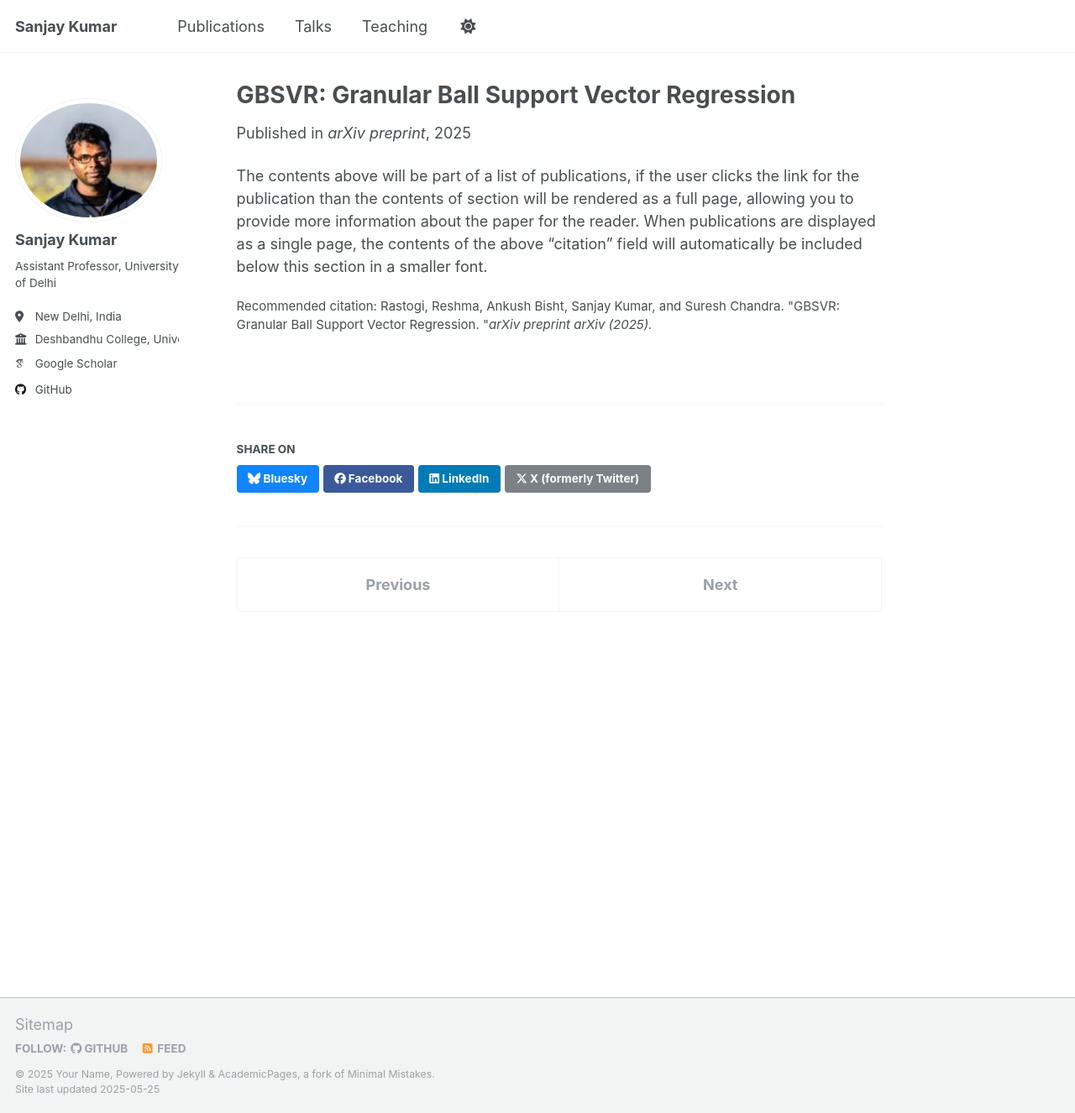
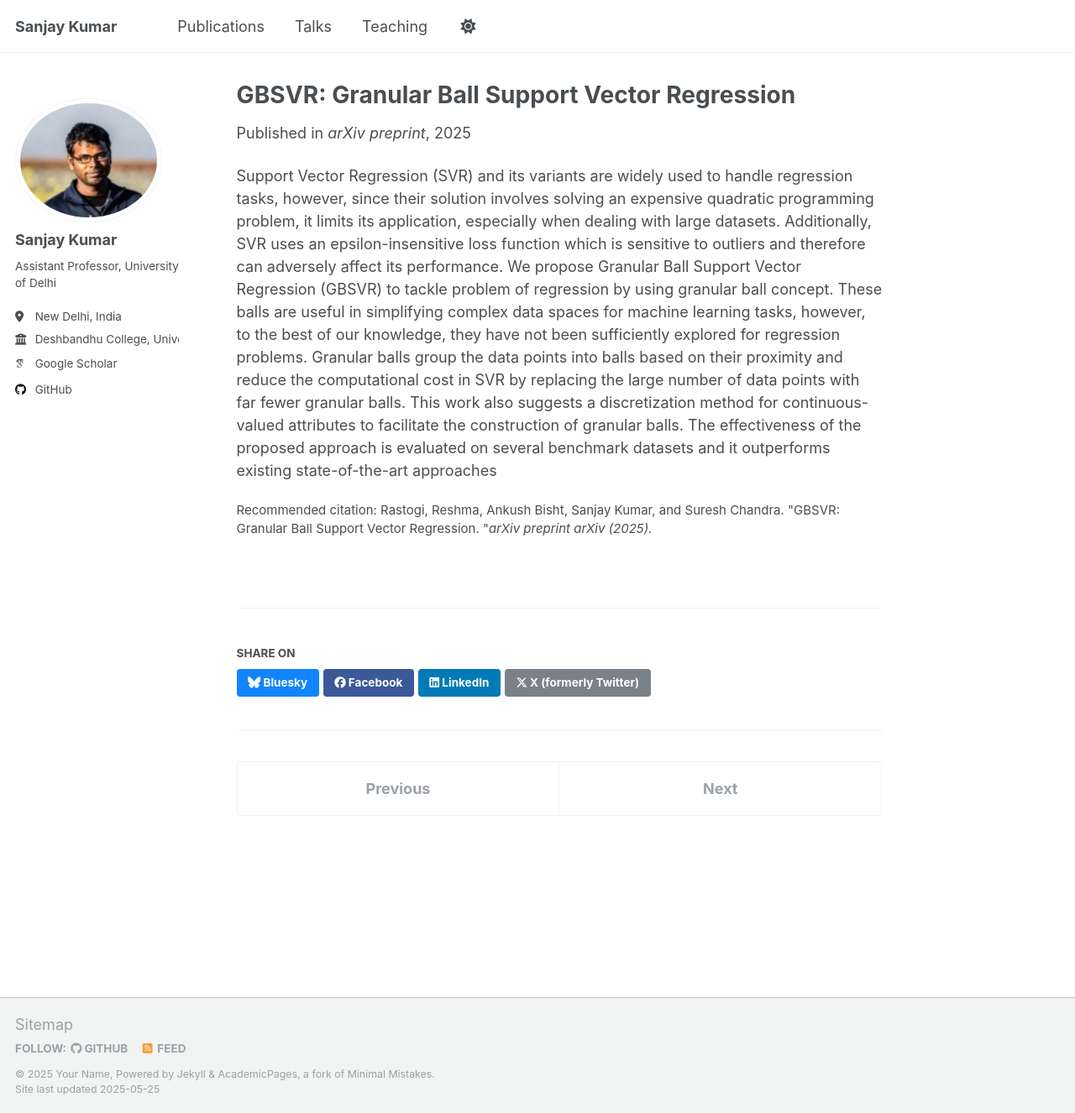
Before and after one commit to sanjayksau/sanjayksau.github.io, a Jekyll site: the page built from _publications/j4.md, in a window 1280 px wide and 1326 px high. Shown: the whole window at 84% size. Built offline with Jekyll 4.4.1, drawn with Linux system fonts in a browser that asks for light colours; some web fonts are replaced.

Commit message:
Update j4.md

```diff
--- a/_publications/j4.md
+++ b/_publications/j4.md
@@ -9,4 +9,4 @@ venue: 'arXiv preprint'
 citation: 'Rastogi, Reshma, Ankush Bisht, Sanjay Kumar, and Suresh Chandra. &quot;GBSVR: Granular Ball Support Vector Regression. &quot;<i>arXiv preprint arXiv (2025).</i>'
 ---
 
-The contents above will be part of a list of publications, if the user clicks the link for the publication than the contents of section will be rendered as a full page, allowing you to provide more information about the paper for the reader. When publications are displayed as a single page, the contents of the above "citation" field will automatically be included below this section in a smaller font.
+Support Vector Regression (SVR) and its variants are widely used to handle regression tasks, however, since their solution involves solving an expensive quadratic programming problem, it limits its application, especially when dealing with large datasets. Additionally, SVR uses an epsilon-insensitive loss function which is sensitive to outliers and therefore can adversely affect its performance. We propose Granular Ball Support Vector Regression (GBSVR) to tackle problem of regression by using granular ball concept. These balls are useful in simplifying complex data spaces for machine learning tasks, however, to the best of our knowledge, they have not been sufficiently explored for regression problems. Granular balls group the data points into balls based on their proximity and reduce the computational cost in SVR by replacing the large number of data points with far fewer granular balls. This work also suggests a discretization method for continuous-valued attributes to facilitate the construction of granular balls. The effectiveness of the proposed approach is evaluated on several benchmark datasets and it outperforms existing state-of-the-art approaches
```
